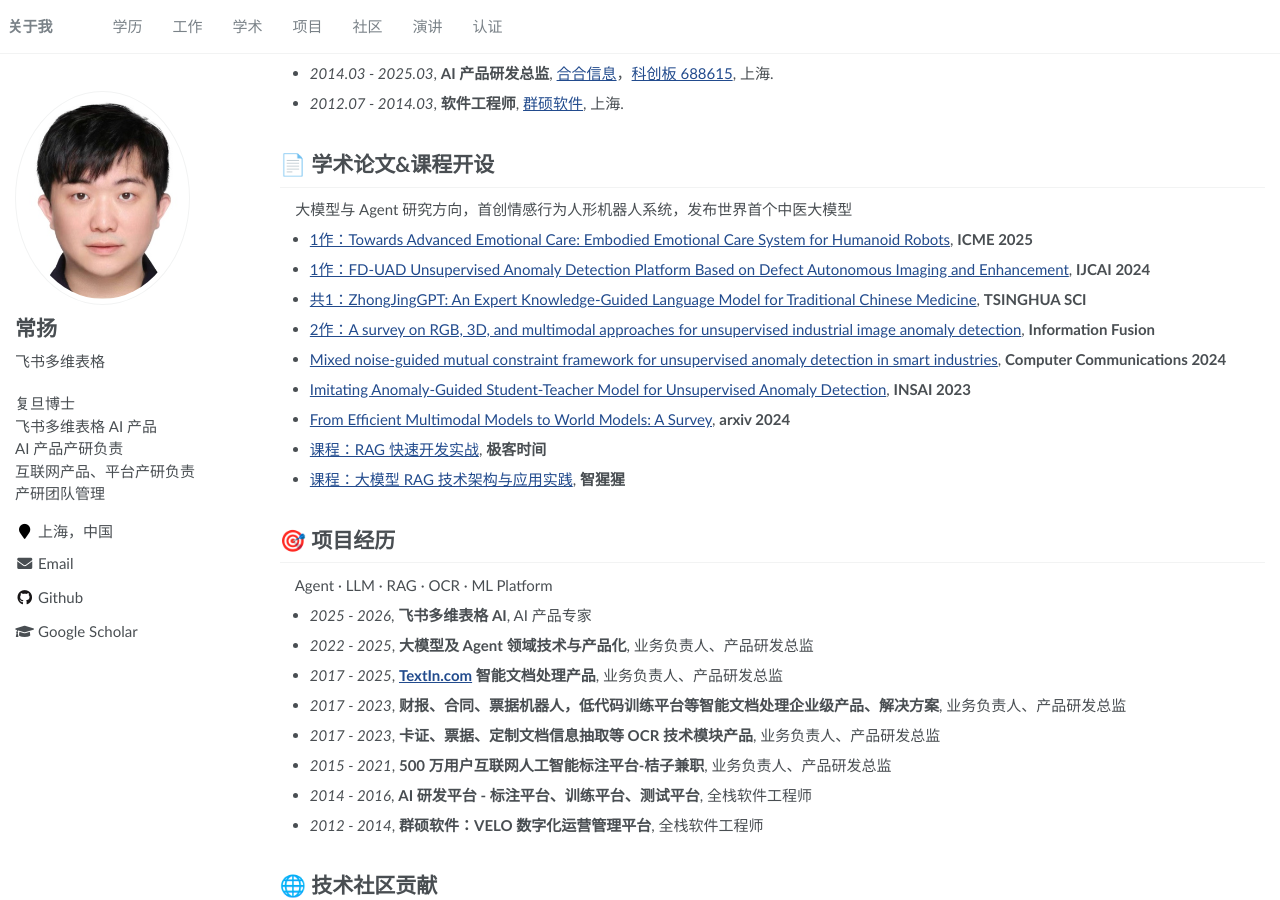
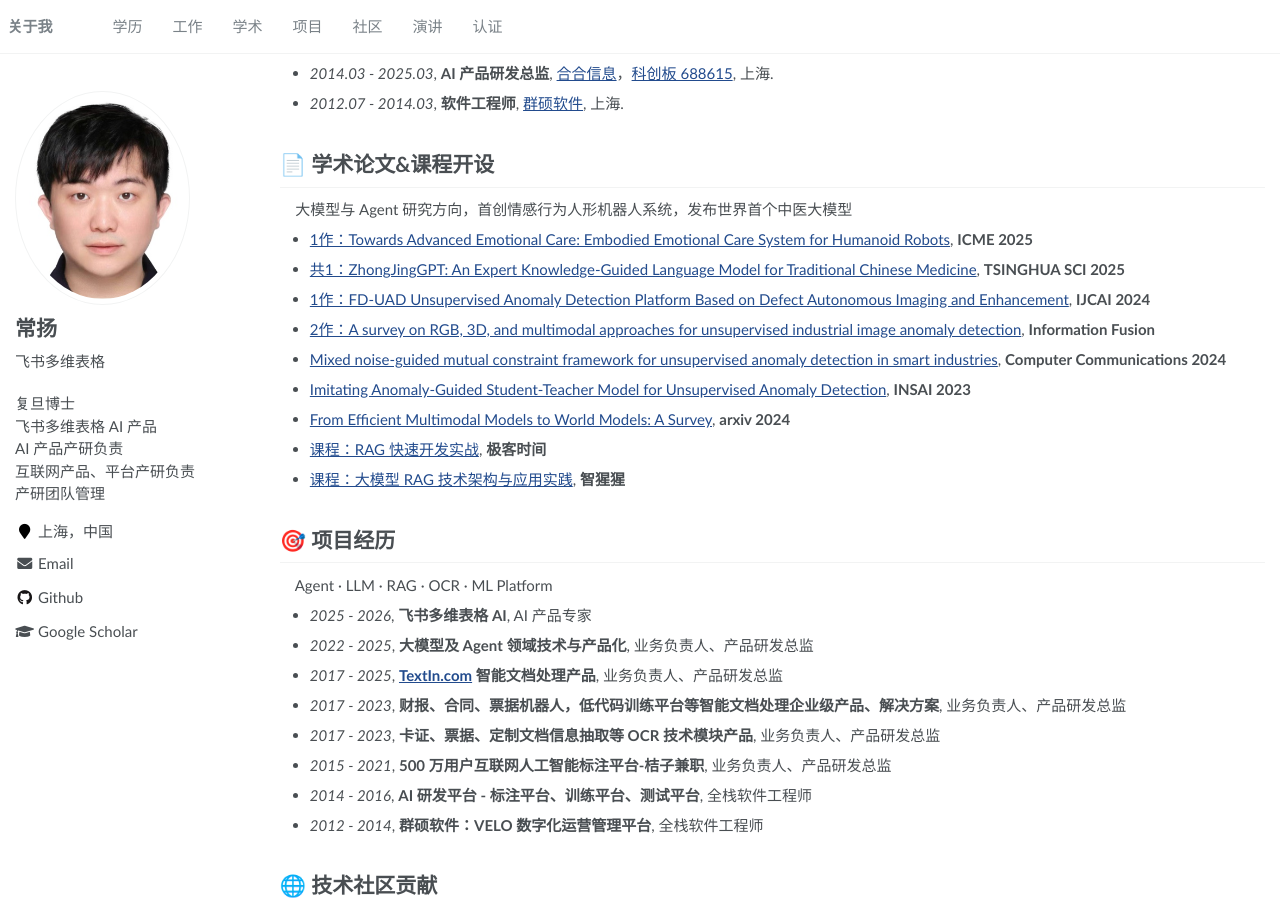
Before and after one commit to yangchangcy/yangchangcy.github.io, a Jekyll site: the page built from _pages/about.md, in a window 1280 px wide and 900 px high, scrolled down 330 px. Built offline with Jekyll 4.4.1, drawn with Linux system fonts in a browser that asks for light colours.

Commit message:
Add 2025 to TSINGHUA SCI; swap ZhongJingGPT and FD-UAD order
Co-Authored-By: Claude Opus 4.7 <noreply@anthropic.com>

```diff
--- a/_pages/about.md
+++ b/_pages/about.md
@@ -44,9 +44,9 @@ redirect_from:
 
 - [1作：Towards Advanced Emotional Care: Embodied Emotional Care System for Humanoid Robots](https://ieeexplore.ieee.org/document/11208942), **ICME 2025**
 
+- [共1：ZhongJingGPT: An Expert Knowledge-Guided Language Model for Traditional Chinese Medicine](https://www.sciopen.com/article/pdf/10.26599/TST.2025.9010046.pdf), **TSINGHUA SCI 2025**
+
 - [1作：FD-UAD Unsupervised Anomaly Detection Platform Based on Defect Autonomous Imaging and Enhancement](https://www.ijcai.org/proceedings/2024/0993.pdf), **IJCAI 2024**
-
-- [共1：ZhongJingGPT: An Expert Knowledge-Guided Language Model for Traditional Chinese Medicine](https://www.sciopen.com/article/pdf/10.26599/TST.2025.9010046.pdf), **TSINGHUA SCI**
 
 - [2作：A survey on RGB, 3D, and multimodal approaches for unsupervised industrial image anomaly detection](https://www.sciencedirect.com/science/article/abs/pii/S156625352500212X), **Information Fusion**
 
```
